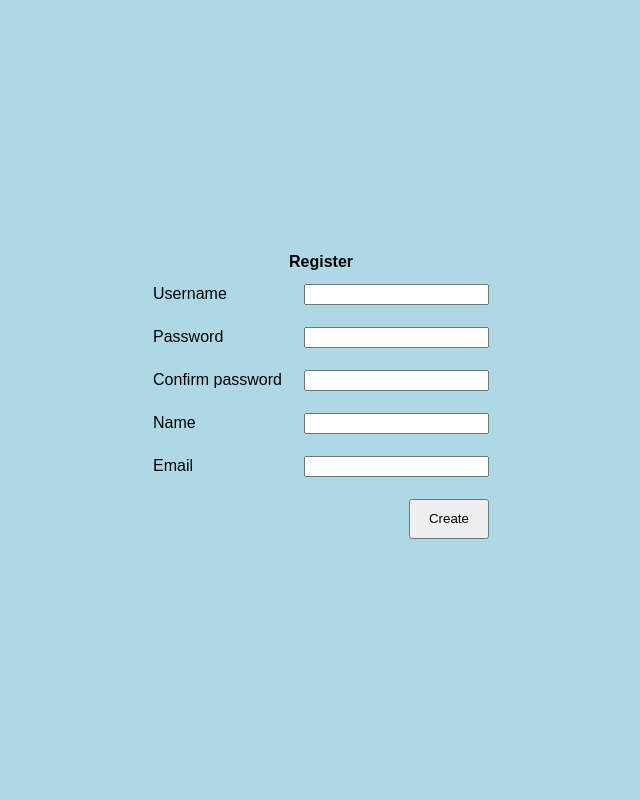
After one commit to MMierzej/skinft, a Node server app: page /register in a window 1280 px wide. The commit adds this page. Shown: the whole page, without its empty margins (319-959 px from the left). Run offline with Node 20, Linux system fonts and the light colour scheme.

Commit message:
added a few endpoints to be coded and added basic register and login forms

```diff
--- a/src/app.js
+++ b/src/app.js
@@ -46,6 +46,38 @@ app.get('/item/:id', (req, res) => {
     res.render('item', {item});
 })
 
+app.get('/login', auth, (req, res) => {
+    if(req.logged) {
+        res.render('index'); // + jakis komunikat ze jestesmy zalogowani
+    }
+    res.render('login');
+})
+
+app.get('/register', auth, (req, res) => {
+    if(req.logged) {
+        res.render('index'); // + jakis komunikat ze jestesmy zalogowani
+    }
+    res.render('register');
+})
+
+app.delete('/logout', auth, (req, res) => {
+    if(req.logged) {
+        // usuwamy sesje
+    }
+    res.render('index');
+})
+
+
+function auth(req, res, next) { // tu bedziemy sprawdzac middlewareowo czy ktos jest zalogowany i czy jest adminem
+    if(req.query.session === 'x') {
+        req.logged = true;
+    }
+    else {
+        req.logged = false;
+    }
+    next();
+}
+
 http.createServer(app).listen(3000, () => {
     console.log('Server is running on port 3000...');
 });
--- /dev/null
+++ b/src/static/register.css
@@ -0,0 +1,31 @@
+main
+{
+    width: 100%;
+    background-color: lightblue;
+    min-height: 300px;
+    height: 100vh;
+    float: left;
+    display: flex;
+    justify-content: center;
+    align-items: center;
+
+}
+
+body
+{
+    margin: 0px;
+    padding: 0px;
+    font-family: Arial, Helvetica, sans-serif;
+}
+
+table, tr, td
+{
+    padding: 10px;
+}
+
+#submit
+{
+    float: right;
+    width: 80px;
+    height: 40px;
+}
--- /dev/null
+++ b/src/views/register.ejs
@@ -0,0 +1,52 @@
+<!DOCTYPE html>
+<html lang="en">
+
+<head>
+    <meta charset="UTF-8">
+    <meta http-equiv="X-UA-Compatible" content="IE=edge">
+    <meta name="viewport" content="width=device-width, initial-scale=1.0">
+    <title>SKINFT</title>
+    <link rel='stylesheet' type='text/css' href='/register.css'>
+    <script src="https://ajax.googleapis.com/ajax/libs/jquery/3.5.1/jquery.min.js"></script>
+    <script>
+
+    </script>
+</head>
+
+<body>
+    <main>
+        <form>
+            <table>
+                <tr>
+                    <th colspan="2">Register</th>
+                </tr>
+                <tr>
+                    <td><label>Username</label></td>
+                    <td><input type="text" id="username" name="username" required></td>
+                </tr>
+                <tr>
+                    <td><label>Password</label></td>
+                    <td><input type="password" id="password" name="password" required></td>
+                </tr>
+                <tr>
+                    <td><label>Confirm password</label></td>
+                    <td><input type="password" id="cpassword" name="cpassword" required></td>
+                </tr>
+                <tr>
+                    <td><label>Name</label></td>
+                    <td><input type="text" id="name" name="name" required></td>
+                </tr>
+                <tr>
+                    <td><label>Email</label></td>
+                    <td><input type="email" id="email" name="email" required></td>
+                </tr>
+                <tr>
+                    <td></td>
+                    <td><button type="button" id="submit">Create</button></td>
+                </tr>
+            </table>
+        </form>
+    </main>
+</body>
+
+</html>
```
Also changed, not shown: src/static/index.css (+13 -0 lines), src/static/login.css (added, +31 -0 lines), src/views/index.ejs (+4 -9 lines), src/views/login.ejs (added, +40 -0 lines), 1 other file.
